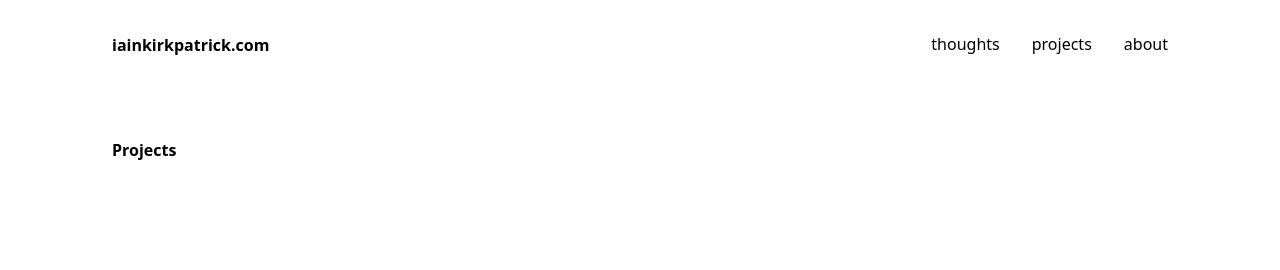
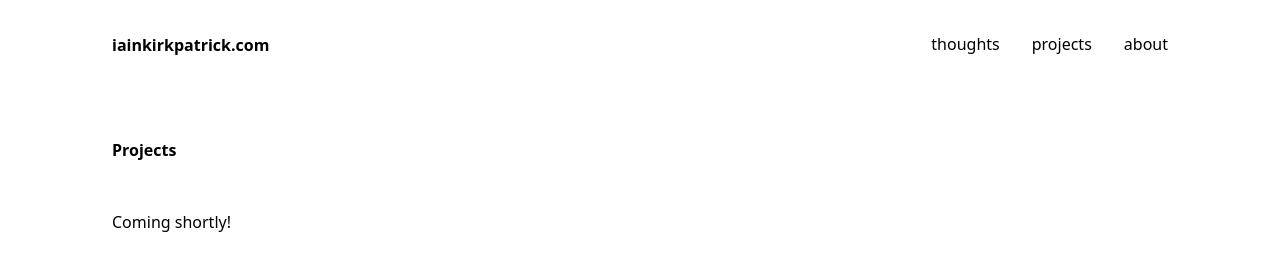
Before and after one commit to iainkirkpatrick/iainkirkpatrick.com, an Astro site: page /projects in a window 1280 px wide. Built offline with nearby package versions, Linux system fonts and the light colour scheme; Astro itself is replaced by a stand-in of ours.

Commit message:
coming soon projects

```diff
--- a/src/pages/projects.astro
+++ b/src/pages/projects.astro
@@ -6,5 +6,6 @@ import { SITE_TITLE, SITE_DESCRIPTION } from '../constants';
 <Main title={SITE_TITLE} description={SITE_DESCRIPTION}>
 	<div class="mt-12 flex flex-col w-full">
 		<h1 class="font-semibold">Projects</h1>
+		<p class="mt-12">Coming shortly!</p>
 	</div>
 </Main>
```
